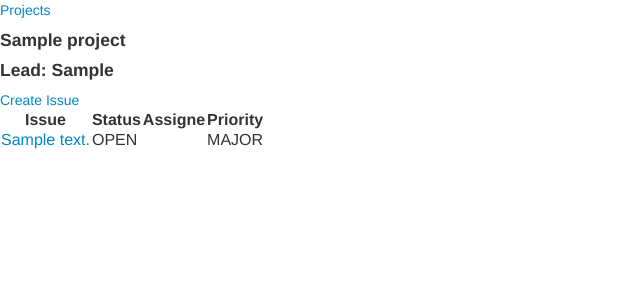
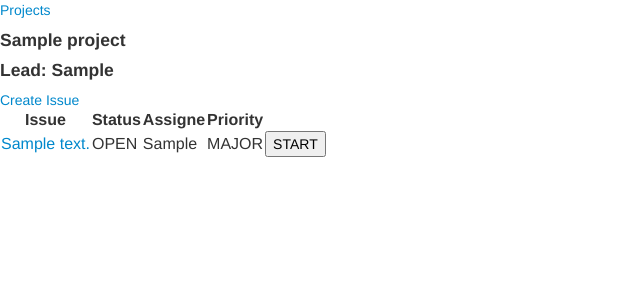
Before and after one commit to nelly-hateva/python-project, a Django app: page /projects/1/ in a window 1280 px wide. Shown: the top 300 px of the page, without its empty margins (0-640 px from the left). Run offline with Django 3.2, Linux system fonts and the light colour scheme; tables that the repository leaves empty hold one stand-in row (values such as "Sample post"); parts of the project's set-up code (start-up, migrations or seed data) failed here and were passed over.

Commit message:
form for start issue

```diff
--- a/projects/templates/projects/detail.html
+++ b/projects/templates/projects/detail.html
@@ -23,8 +23,20 @@
       <tr>
         <td><a href="{% url 'projects:issue' issue.id %}"> {{ issue.summary }} </a></td>
         <td> {{ issue.status }} </td>
-        <td> {{ issue.assigne }} </td>
+        <td> {{ issue.assignee }} </td>
         <td> {{ issue.priority }} </td>
+
+        {% if issue.status == 'OPEN' %}
+        <form action="{% url 'projects:start' issue.id %}" method="post"> {% csrf_token %}
+          <td> <input type='submit' value='START'> </td>
+        </form>
+        {% elif issue.status == 'IN_PROGRESS' %}
+        <td> <input type='submit' value='STOP'> </td>
+        {% elif issue.status == 'RESOLVED' %}
+        <td> <input type='submit' value='START'> </td>
+        {% elif issue.status == 'REOPENED' %}
+        <td> <input type='submit' value='STOP'> </td>
+        {% endif %}
       </tr>
     {% endfor %}
   </table>
--- a/projects/urls.py
+++ b/projects/urls.py
@@ -11,4 +11,5 @@ urlpatterns = patterns('',
     url(r'^create_issue/(?P<pk>\d+)/$', views.CreateIssueView.as_view(), name='create_issue'),
     url(r'^add_issue/(?P<pk>\d+)/$', views.AddIssueView.as_view(url='/projects'), name='add_issue'),
     url(r'^issue/(?P<pk>\d+)/$', views.DetailIssueView.as_view(), name='issue'),
+    url(r'^start/(?P<pk>\d+)/$', views.StartIssueView.as_view(), name='start'),
 )
--- a/projects/views.py
+++ b/projects/views.py
@@ -83,3 +83,7 @@ class DetailIssueView(generic.DetailView):
 
     def get_queryset(self):
         return Issue.objects.all()
+
+
+class StartIssueView(generic.View):
+    pass
```
